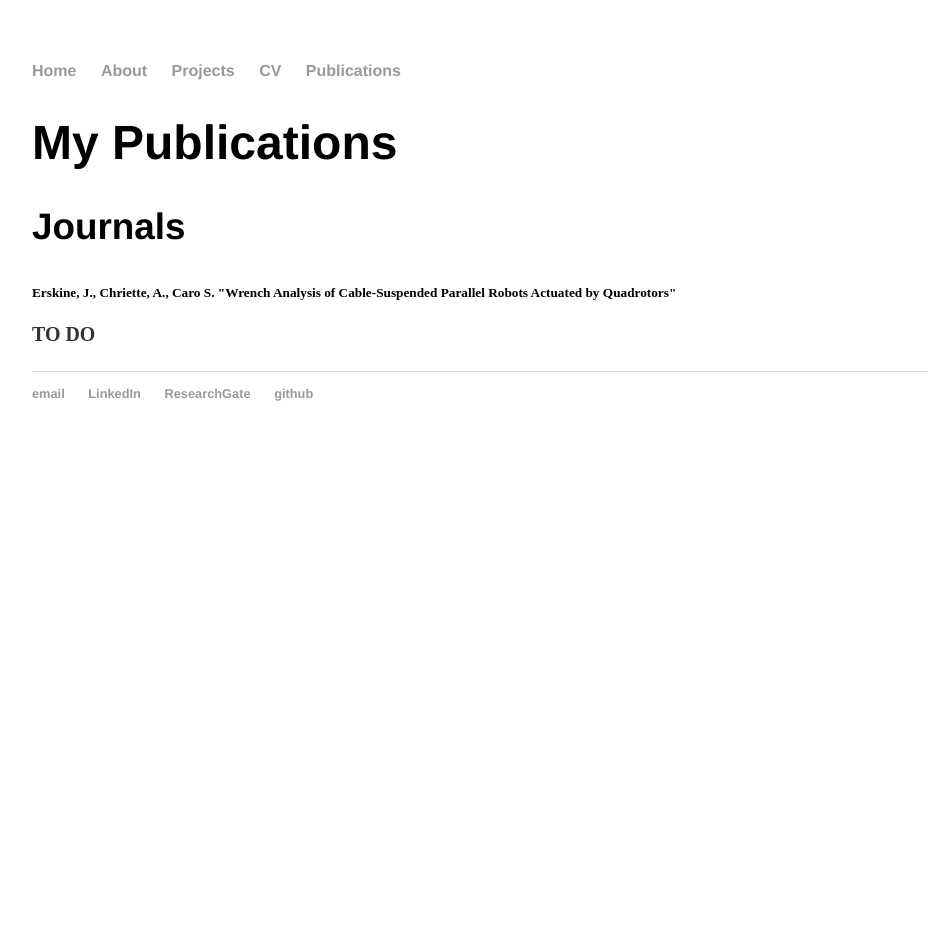
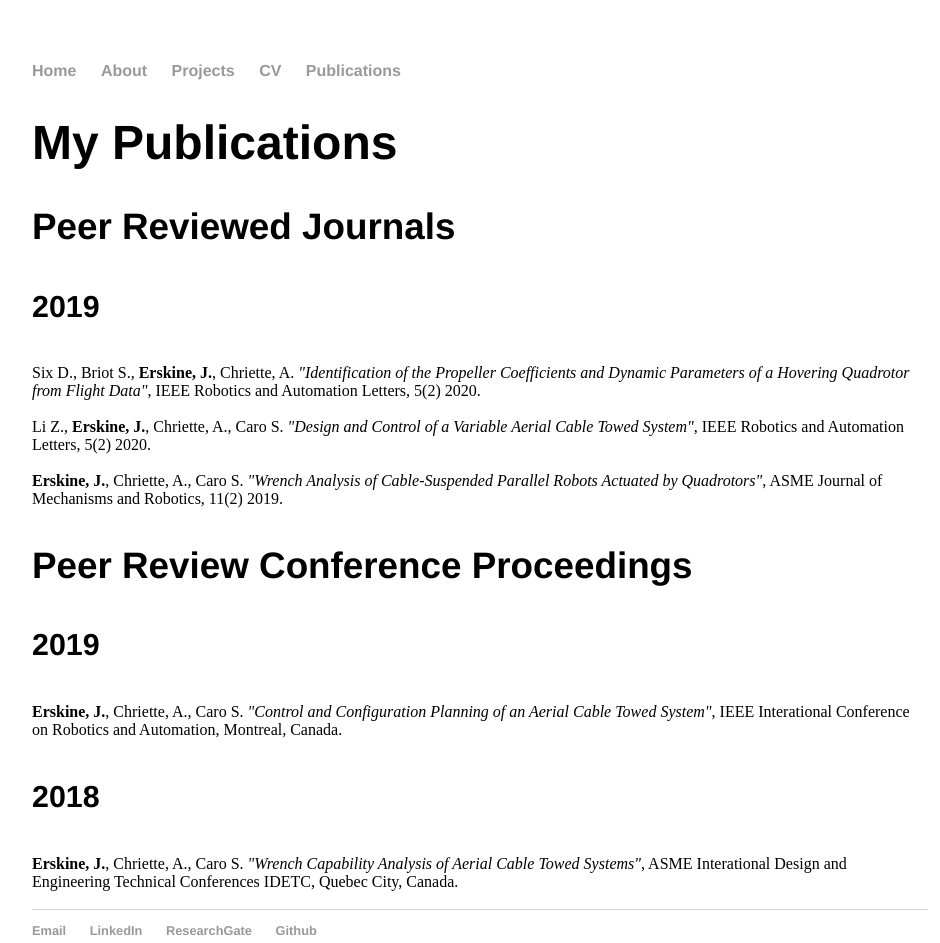
Before and after one commit to JulianErskine/julianerskine.github.io, a plain HTML site: page publications/index.html in a window 1280 px wide. Shown: the whole page, without its empty margins (160-1100 px from the left). Before the commit the page ends 800 px from the top, so only its background shows below. Drawn offline with Linux system fonts and the light colour scheme.

Commit message:
Added publications

```diff
--- a/publications/index.html
+++ b/publications/index.html
@@ -17,17 +17,39 @@
 		<div class="container">
     		<div class="blurb">
         		<h1>My Publications</h1>
-						<h3>Journals</h3>
-						<h5>Erskine, J., Chriette, A., Caro S. "Wrench Analysis of Cable-Suspended Parallel Robots Actuated by Quadrotors"
-				<p>TO DO </p>
+						<h3>Peer Reviewed Journals</h3>
+						<h4> 2019 </h4>
+						Six D., Briot S., <strong>Erskine, J.</strong>, Chriette, A. <em>"Identification of the Propeller Coefficients and Dynamic Parameters of a Hovering Quadrotor from Flight Data"</em>, IEEE Robotics and Automation Letters, 5(2) 2020.
+
+						<br> <br>
+
+						Li Z., <strong>Erskine, J.</strong>, Chriette, A., Caro S. <em>"Design and Control of a Variable Aerial Cable Towed System"</em>, IEEE Robotics and Automation Letters, 5(2) 2020.
+
+						<br> <br>
+
+						<strong>Erskine, J.</strong>, Chriette, A., Caro S. <em>"Wrench Analysis of Cable-Suspended Parallel Robots Actuated by Quadrotors"</em>, ASME Journal of Mechanisms and Robotics, 11(2) 2019.
+
+						<h3>Peer Review Conference Proceedings</h3>
+
+						<h4> 2019 </h4>
+
+						<strong>Erskine, J.</strong>, Chriette, A., Caro S. <em>"Control and Configuration Planning of an Aerial Cable Towed System"</em>, IEEE Interational Conference on Robotics and Automation, Montreal, Canada.
+
+						<h4> 2018 </h4>
+
+						<strong>Erskine, J.</strong>, Chriette, A., Caro S. <em>"Wrench Capability Analysis of Aerial Cable Towed Systems"</em>, ASME Interational Design and Engineering Technical Conferences IDETC, Quebec City, Canada.
+
+
     		</div><!-- /.blurb -->
 		</div><!-- /.container -->
+
+		<br/>
 		<footer>
     		<ul>
-					<li><a href="mailto:julian.NotMyRealEmail.Erskine@gmail.com">email</a></li>
+					<li><a href="mailto:julian.NotMyRealEmail.Erskine@gmail.com">Email</a></li>
 					<li><a href="https://www.linkedin.com/in/julian-erskine/">LinkedIn</a></li>
 					<li><a href="https://www.researchgate.net/profile/Julian_Erskine">ResearchGate</a></li>
-					<li><a href="https://github.com/JulianErskine">github</a></li>
+					<li><a href="https://github.com/JulianErskine">Github</a></li>
 			</ul>
 		</footer>
 	</body>
```
Also changed, not shown: index.html (+3 -2 lines).
